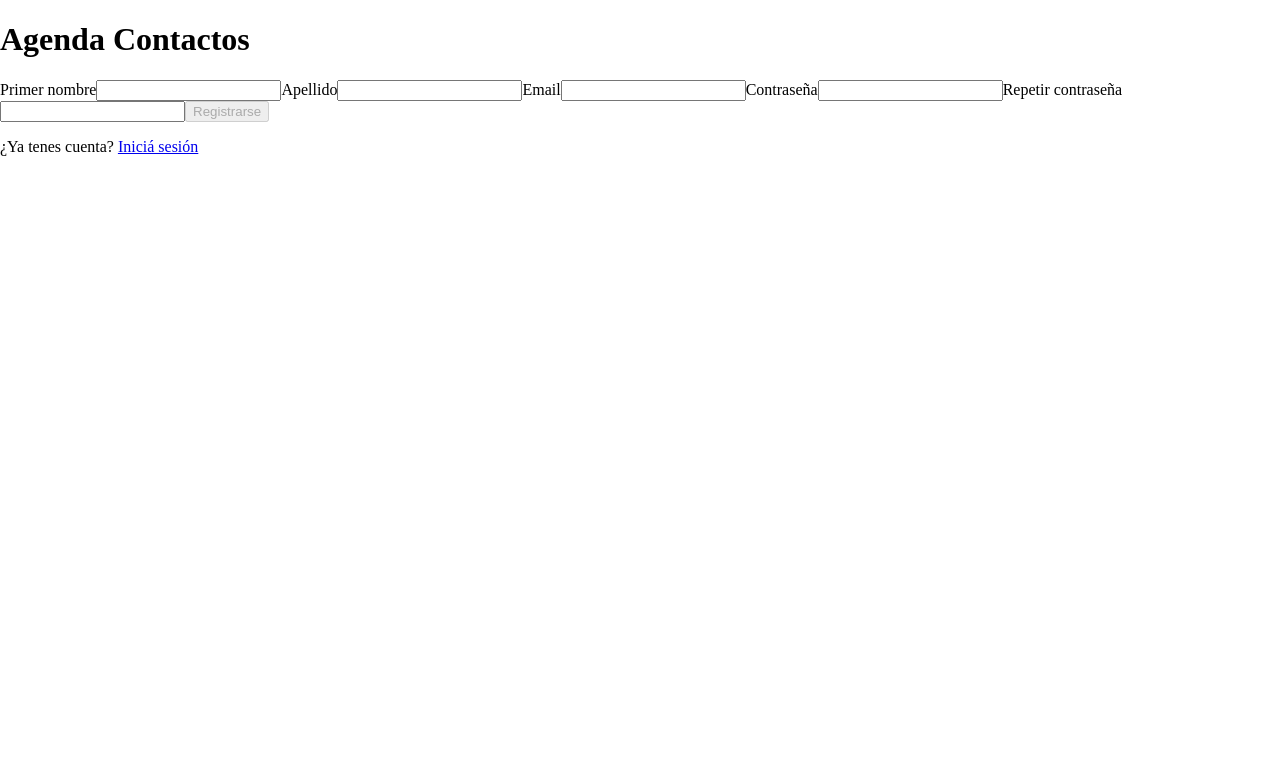
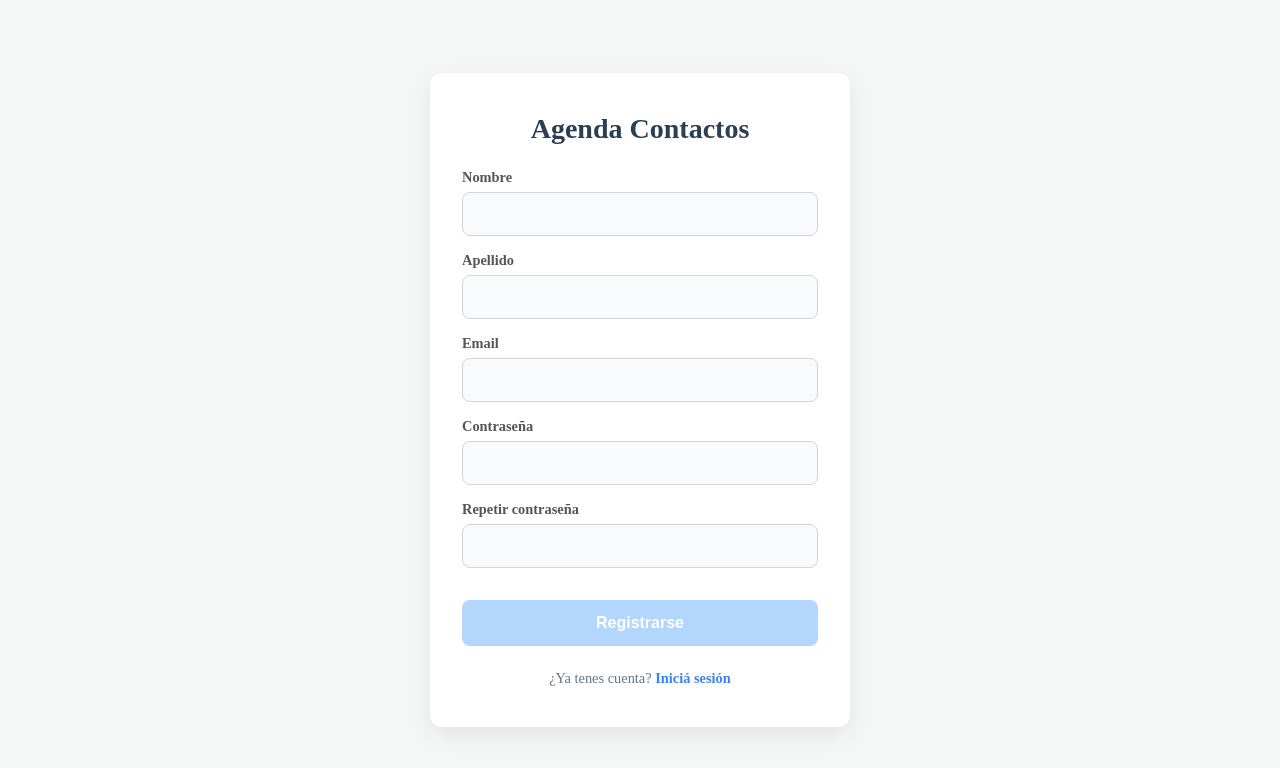
Before and after one commit to RamiroGarcia1/Agenda-Contacto, an Angular app: page /register in a window 1280 px wide. Shown: the top 768 px of the page. Built offline with nearby package versions, Linux system fonts and the light colour scheme.

Commit message:
mejoras de pag register

```diff
--- a/src/app/pages/register/register.html
+++ b/src/app/pages/register/register.html
@@ -3,7 +3,7 @@
         <h1>Agenda Contactos</h1>
 
         <form (submit)="register($event)">
-            <label for="nombre">Primer nombre</label>
+            <label for="nombre">Nombre</label>
             <input type="text" id="nombre" [formField]="formRegister.firstName">
 
             <label for="apellido">Apellido</label>
@@ -14,6 +14,9 @@
 
             <label for="password">Contraseña</label>
             <input type="password" id="password" [formField]="formRegister.password">
+            @if (formRegister.password().invalid() && formRegister.password().touched()) {
+            <span class="error">La contraseña debe tener 8 o más caracteres</span>
+}
 
             <label for="password2">Repetir contraseña</label>
             <input type="password" id="password2" [formField]="formRegister.password2">
--- a/src/app/pages/register/register.scss
+++ b/src/app/pages/register/register.scss
@@ -1,5 +1,120 @@
-.error {
-    color: #c0392b;
-    font-size: 0.8rem;
-    margin-top: 6px;
+.login-contenedor {
+  display: flex;
+  justify-content: center;
+  align-items: center;
+  min-height: 100vh;
+  background-color: #f4f7f6;
+  padding: 20px;
+  box-sizing: border-box;
 }
+
+.login-tarjeta {
+  background-color: #ffffff;
+  padding: 40px 32px;
+  border-radius: 12px;
+  box-shadow: 0 8px 24px rgba(0, 0, 0, 0.08);
+  width: 100%;
+  max-width: 420px;
+
+  h1 {
+    text-align: center;
+    color: #2c3e50;
+    font-size: 1.75rem;
+    margin-top: 0;
+    margin-bottom: 24px;
+    font-weight: 700;
+  }
+
+  form {
+    display: flex;
+    flex-direction: column;
+
+    label {
+      font-size: 0.9rem;
+      font-weight: 600;
+      color: #555;
+      margin-bottom: 6px;
+      margin-top: 16px; /* Espacio separador con el input anterior */
+
+      &:first-of-type {
+        margin-top: 0; /* Al primer label le sacamos el margen superior */
+      }
+    }
+
+    input {
+      padding: 12px 14px;
+      font-size: 1rem;
+      color: #333;
+      border: 1px solid #d1d5db;
+      border-radius: 8px;
+      background-color: #f9fafb;
+      transition: all 0.3s ease;
+      outline: none;
+
+      &:focus {
+        border-color: #3b82f6; /* Color azul al hacer foco */
+        background-color: #ffffff;
+        box-shadow: 0 0 0 3px rgba(59, 130, 246, 0.15);
+      }
+    }
+
+    /* Tu clase de error mantenida y mejorada */
+    .error {
+      color: #c0392b;
+      font-size: 0.85rem;
+      font-weight: 500;
+      margin-top: 6px;
+      margin-bottom: -10px; /* Compensa el espacio para que no empuje tanto el botón */
+    }
+
+    button {
+      margin-top: 32px;
+      padding: 14px;
+      font-size: 1rem;
+      font-weight: 600;
+      color: #ffffff;
+      background-color: #3b82f6;
+      border: none;
+      border-radius: 8px;
+      cursor: pointer;
+      transition: background-color 0.3s ease, transform 0.1s ease;
+
+      /* Estado cuando el botón está habilitado y pasas el mouse */
+      &:hover:not(:disabled) {
+        background-color: #2563eb;
+      }
+
+      /* Efecto click */
+      &:active:not(:disabled) {
+        transform: scale(0.98);
+      }
+
+      /* Estado apagado por [disabled]="formRegister().invalid()" */
+      &:disabled {
+        background-color: #93c5fd;
+        cursor: not-allowed;
+        opacity: 0.7;
+      }
+    }
+  }
+
+  p {
+    text-align: center;
+    margin-top: 24px;
+    margin-bottom: 0;
+    font-size: 0.9rem;
+    color: #64748b;
+
+    a {
+      color: #3b82f6;
+      text-decoration: none;
+      font-weight: 600;
+      transition: color 0.2s ease;
+
+      &:hover {
+        color: #1d4ed8;
+        text-decoration: underline;
+      }
+    }
+  }
+}
```
